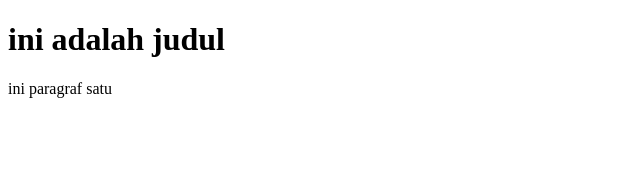
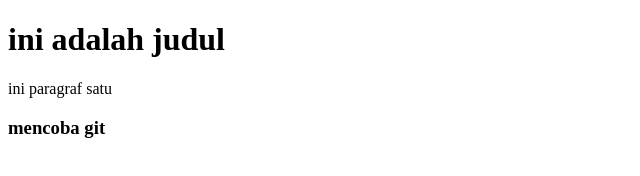
Before and after one commit to frdyxzx/pwd-9, a plain HTML site: page index.html in a window 1280 px wide. Shown: the whole page, without its empty margins (0-640 px from the left). Drawn offline with Linux system fonts and the light colour scheme.

Commit message:
menambahkan h3

```diff
--- a/index.html
+++ b/index.html
@@ -8,5 +8,6 @@
 <body>
     <h1>ini adalah judul</h1>
     <p>ini paragraf satu</p>
+    <h3>mencoba git</h3>
 </body>
 </html>
```
